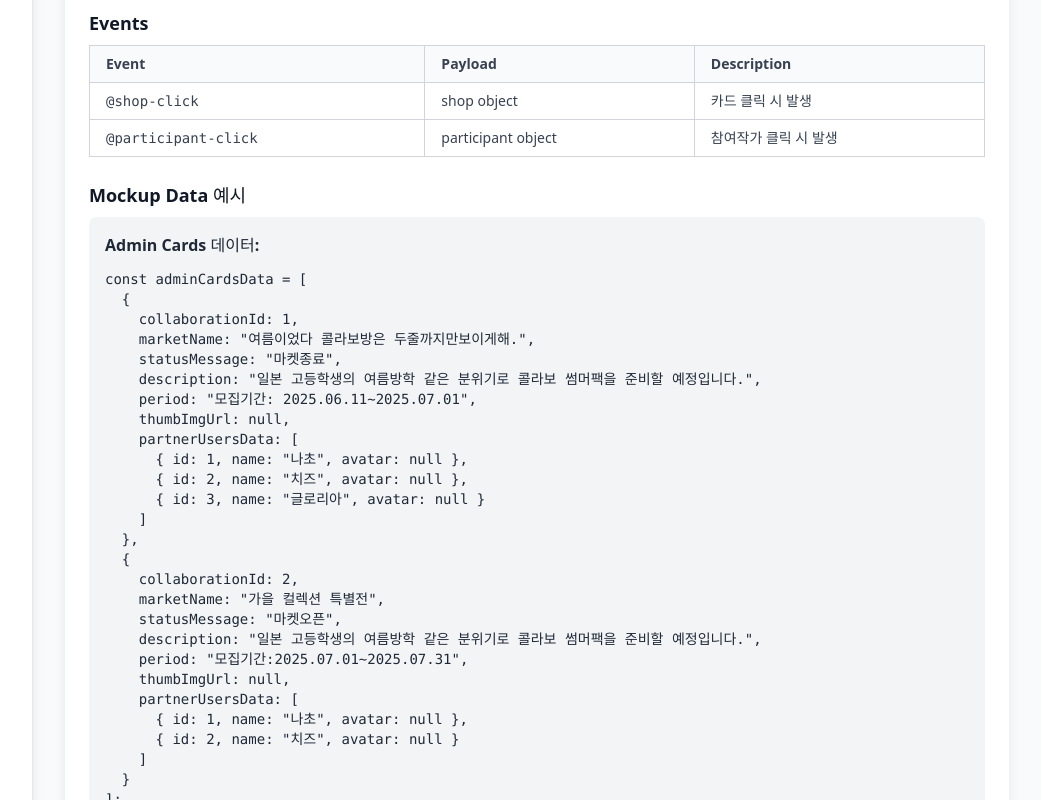
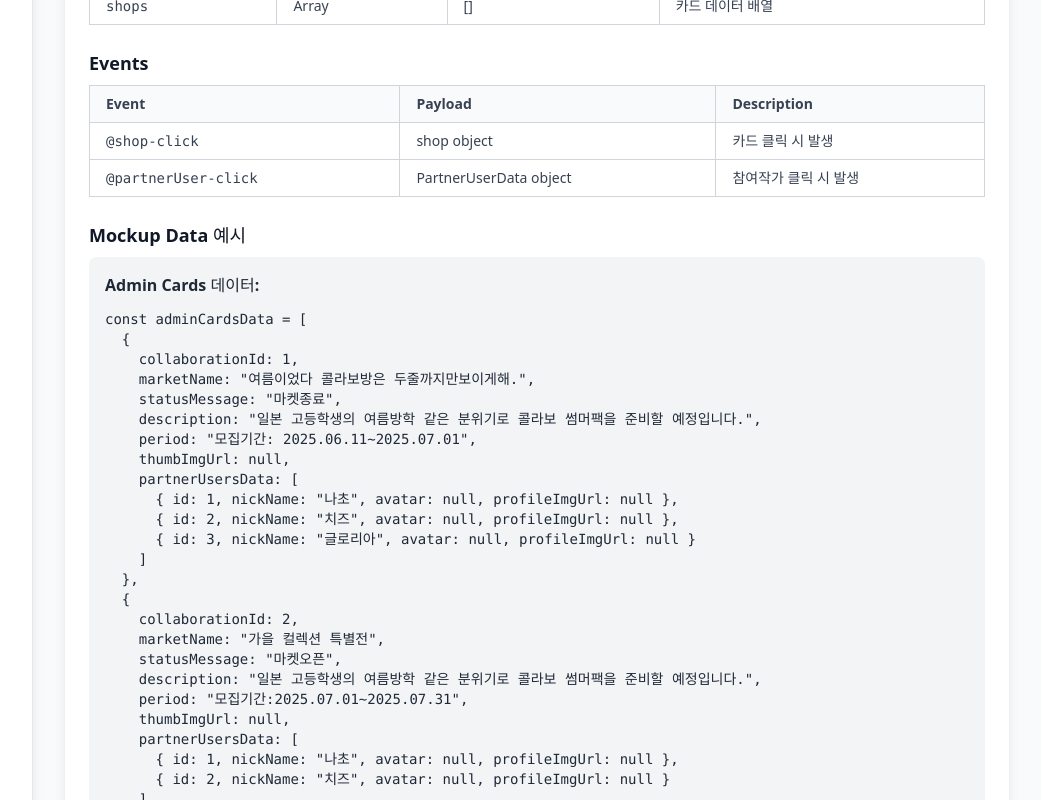
Before and after one commit to Theo1678/moremore-component, a Vue app: page /cards/admin-cards in a window 1280 px wide. Shown: the part 1520-2320 px from the top of the page, without its empty margins (231-1273 px from the left). Built offline with nearby package versions, Linux system fonts and the light colour scheme.

Commit message:
PartnerUserData type 변경 및 mock up readme 적용

```diff
--- a/src/components/Cards/AdminCreateCards.vue
+++ b/src/components/Cards/AdminCreateCards.vue
@@ -1,12 +1,7 @@
 <script setup lang="ts">
 import { ref, computed } from "vue";
 import Swiper from "../header/Swiper.vue";
-import type {
-  Shop,
-  Participant,
-  ScrollDirection,
-  StatusMessage,
-} from "../../types/index";
+import type { Shop, PartnerUserData, StatusMessage } from "../../types/index";
 
 // Props 정의
 const props = withDefaults(
@@ -25,7 +20,7 @@ const props = withDefaults(
 // Emits 정의
 const emit = defineEmits<{
   "shop-click": [shop: Shop];
-  "participant-click": [participant: Participant];
+  "partnerUser-click": [partnerUser: PartnerUserData];
 }>();
 
 // 이미지 에러 상태 관리
@@ -44,8 +39,8 @@ const handleShopClick = (shop) => {
   emit("shop-click", shop);
 };
 
-const handleParticipantClick = (partnerUser) => {
-  emit("participant-click", partnerUser);
+const handlePartnerUserClick = (partnerUser) => {
+  emit("partnerUser-click", partnerUser);
 };
 
 // 배지 점 색상 클래스 반환
@@ -202,7 +197,7 @@ const shouldShowImage = (shop) => {
               <template #default="{ item: partnerUsers }">
                 <div
                   class="w-16 flex flex-col items-center gap-2 cursor-pointer hover:opacity-80 transition-opacity"
-                  @click.stop="handleParticipantClick(partnerUsers)"
+                  @click.stop="handlePartnerUserClick(partnerUsers)"
                 >
                   <!-- 작가 아바타 -->
                   <div
--- a/src/components/Cards/UserCreateCards.vue
+++ b/src/components/Cards/UserCreateCards.vue
@@ -1,6 +1,6 @@
 <script setup lang="ts">
 import { ref, computed } from "vue";
-import type { Shop, Participant, StatusMessage } from "../../types/index";
+import type { Shop, PartnerUserData, StatusMessage } from "../../types/index";
 
 // Props 정의
 const props = withDefaults(
@@ -19,7 +19,7 @@ const props = withDefaults(
 // Emits 정의
 const emit = defineEmits<{
   "shop-click": [shop: Shop];
-  "participant-click": [participant: Participant];
+  "partnerUser-click": [partnerUser: PartnerUserData];
 }>();
 
 // 모달 상태 관리
@@ -42,8 +42,8 @@ const handleShopClick = (shop) => {
   emit("shop-click", shop);
 };
 
-const handleParticipantClick = (partnerUser) => {
-  emit("participant-click", partnerUser);
+const handlePartnerUserClick = (partnerUser) => {
+  emit("partnerUser-click", partnerUser);
 };
 
 const closeModal = () => {
@@ -210,7 +210,7 @@ const gridColsClass = computed(() => {
               v-for="partnerUser in shop.partnerUsersData"
               :key="partnerUser.id"
               class="flex items-center gap-1.5 cursor-pointer hover:opacity-80 transition-opacity border border-gray-200 rounded-full p-1.5"
-              @click.stop="handleParticipantClick(partnerUser)"
+              @click.stop="handlePartnerUserClick(partnerUser)"
             >
               <!-- 작가 아바타 -->
               <div
--- a/src/types/index.ts
+++ b/src/types/index.ts
@@ -9,7 +9,7 @@ export type StatusMessage =
   | "마켓종료";
 
 // 참여작가 타입
-export interface Participant {
+export interface PartnerUserData {
   id: string | number;
   nickName: string;
   profileImgUrl?: string;
@@ -26,7 +26,7 @@ export interface Shop {
   marketName: string;
   thumbImgUrl?: string;
   statusMessage?: StatusMessage;
-  partnerUsersData?: Participant[];
+  partnerUsersData?: PartnerUserData[];
   description?: string;
   period?: string;
   hashtags?: string;
--- a/src/views/cards/CardsSection.vue
+++ b/src/views/cards/CardsSection.vue
@@ -14,12 +14,12 @@ const props = defineProps({
 // 이벤트 핸들러
 const handleShopClick = (shop) => {
   console.log("Shop clicked:", shop);
-  alert(`${shop.title} 클릭됨!`);
+  alert(`${shop.marketName} 클릭됨!`);
 };
 
-const handleParticipantClick = (participant) => {
-  console.log("Participant clicked:", participant);
-  alert(`${participant.name} 작가 클릭됨!`);
+const handlePartnerUserClick = (partnerUser) => {
+  console.log("Partner user clicked:", partnerUser);
+  alert(`${partnerUser.nickName} 작가 클릭됨!`);
 };
 </script>
 
@@ -40,7 +40,7 @@ const handleParticipantClick = (participant) => {
       <AdminCreateCards
         :shops="adminCardsData"
         @shop-click="handleShopClick"
-        @participant-click="handleParticipantClick"
+        @partnerUser-click="handlePartnerUserClick"
       />
     </div>
 
@@ -57,7 +57,7 @@ const handleParticipantClick = (participant) => {
       <UserCreateCards
         :shops="userCardsData"
         @shop-click="handleShopClick"
-        @participant-click="handleParticipantClick"
+        @partnerUser-click="handlePartnerUserClick"
       />
     </div>
 
@@ -89,7 +89,7 @@ const handleParticipantClick = (participant) => {
           &lt;AdminCreateCards<br />
           :shops="adminCardsData"<br />
           @shop-click="handleShopClick"<br />
-          @participant-click="handleParticipantClick"<br />
+          @partnerUser-click="handlePartnerUserClick"<br />
           /&gt;
         </div>
       </div>
@@ -114,7 +114,7 @@ const handleParticipantClick = (participant) => {
           :shops="userCardsData"<br />
           :itemsPerRow="4"<br />
           @shop-click="handleShopClick"<br />
-          @participant-click="handleParticipantClick"<br />
+          @partnerUser-click="handlePartnerUserClick"<br />
           /&gt;
         </div>
       </div>
@@ -194,10 +194,10 @@ const handleParticipantClick = (participant) => {
                   <td
                     class="border border-gray-300 px-4 py-2 font-mono text-sm"
                   >
-                    @participant-click
+                    @partnerUser-click
                   </td>
                   <td class="border border-gray-300 px-4 py-2">
-                    participant object
+                    PartnerUserData object
                   </td>
                   <td class="border border-gray-300 px-4 py-2">
                     참여작가 클릭 시 발생
@@ -227,9 +227,9 @@ const adminCardsData = [
     period: "모집기간: 2025.06.11~2025.07.01",
     thumbImgUrl: null,
     partnerUsersData: [
-      { id: 1, name: "나초", avatar: null },
-      { id: 2, name: "치즈", avatar: null },
-      { id: 3, name: "글로리아", avatar: null }
+      { id: 1, nickName: "나초", avatar: null, profileImgUrl: null },
+      { id: 2, nickName: "치즈", avatar: null, profileImgUrl: null },
+      { id: 3, nickName: "글로리아", avatar: null, profileImgUrl: null }
     ]
   },
   {
@@ -240,8 +240,8 @@ const adminCardsData = [
     period: "모집기간:2025.07.01~2025.07.31",
     thumbImgUrl: null,
     partnerUsersData: [
-      { id: 1, name: "나초", avatar: null },
-      { id: 2, name: "치즈", avatar: null }
+      { id: 1, nickName: "나초", avatar: null, profileImgUrl: null },
+      { id: 2, nickName: "치즈", avatar: null, profileImgUrl: null }
     ]
   }
 ];
@@ -266,8 +266,8 @@ const userCardsData = [
     hashtags: "#가을 #시원함 #가을맘 #스팸프투어 #리얼 #파티콘 #스토리 #부들",
     thumbImgUrl: "https://via.placeholder.com/280x200/f0f8ff/4a90e2?text=6월통판",
     partnerUsersData: [
-      { id: 1, name: "하찌네(방장)", avatar: null },
-      { id: 2, name: "참여자 (5/10)", avatar: null }
+      { id: 1, nickName: "하찌네(방장)", avatar: null, profileImgUrl: null },
+      { id: 2, nickName: "참여자 (5/10)", avatar: null, profileImgUrl: null }
     ]
   },
   {
@@ -279,8 +279,8 @@ const userCardsData = [
     hashtags: "#가을 #시원함 #가을맘 #스팸프투어 #리얼 #파티콘 #스토리 #부들",
     thumbImgUrl: "https://via.placeholder.com/280x200/f0f8ff/4a90e2?text=6월통판",
     partnerUsersData: [
-      { id: 1, name: "하찌네(방장)", avatar: null },
-      { id: 2, name: "참여자 (1/10)", avatar: null }
+      { id: 1, nickName: "하찌네(방장)", avatar: null, profileImgUrl: null },
+      { id: 2, nickName: "참여자 (1/10)", avatar: null, profileImgUrl: null }
     ]
   }
 ];
@@ -291,10 +291,12 @@ const userCardsData = [
         <div class="mt-4 bg-blue-50 rounded-lg p-4 text-left">
           <h4 class="font-bold text-blue-800 mb-2">TypeScript 인터페이스:</h4>
           <pre class="text-sm text-blue-700">
-interface Participant {
+interface PartnerUserData {
   id: string | number;
-  name: string;
+  nickName: string;
+  profileImgUrl?: string;
   avatar?: string;
+  description?: string;
 }
 
 type StatusMessage =
@@ -312,7 +314,7 @@ interface Shop {
   description?: string;
   period?: string;
   hashtags?: string;
-  partnerUsersData?: Participant[];
+  partnerUsersData?: PartnerUserData[];
 }
         </pre
           >
@@ -348,10 +350,10 @@ interface Shop {
               </tr>
               <tr>
                 <td class="border border-gray-300 px-4 py-2 font-mono text-sm">
-                  @participant-click
+                  @partnerUser-click
                 </td>
                 <td class="border border-gray-300 px-4 py-2">
-                  participant object
+                  PartnerUserData object
                 </td>
                 <td class="border border-gray-300 px-4 py-2">
                   참여작가 클릭 시 발생
--- a/src/views/cards/cardsData.js
+++ b/src/views/cards/cardsData.js
@@ -11,58 +11,58 @@ export const adminCardsData = [
     partnerUsersData: [
       {
         id: 1,
-        name: "나초",
-        avatar: null,
+        nickName: "나초",
+        profileImgUrl: null,
       },
       {
         id: 2,
-        name: "치즈",
-        avatar: null,
+        nickName: "치즈",
+        profileImgUrl: null,
       },
       {
         id: 3,
-        name: "글로리아",
-        avatar: null,
+        nickName: "글로리아",
+        profileImgUrl: null,
       },
       {
         id: 4,
-        name: "루비 테스트 테스트",
-        avatar: null,
+        nickName: "루비 테스트 테스트",
+        profileImgUrl: null,
       },
       {
         id: 5,
-        name: "테오",
-        avatar: null,
+        nickName: "테오",
+        profileImgUrl: null,
       },
       {
         id: 6,
-        name: "오웬",
-        avatar: null,
+        nickName: "오웬",
+        profileImgUrl: null,
       },
       {
         id: 7,
-        name: "리아",
-        avatar: null,
+        nickName: "리아",
+        profileImgUrl: null,
       },
       {
         id: 8,
-        name: "해리",
-        avatar: null,
+        nickName: "해리",
+        profileImgUrl: null,
       },
       {
         id: 9,
-        name: "캐빈",
-        avatar: null,
+        nickName: "캐빈",
+        profileImgUrl: null,
       },
       {
         id: 10,
-        name: "제이슨",
-        avatar: null,
+        nickName: "제이슨",
+        profileImgUrl: null,
       },
       {
         id: 11,
-        name: "디오",
-        avatar: null,
+        nickName: "디오",
+        profileImgUrl: null,
       },
     ],
   },
@@ -77,13 +77,13 @@ export const adminCardsData = [
     partnerUsersData: [
       {
         id: 1,
-        name: "나초",
-        avatar: null,
+        nickName: "나초",
+        profileImgUrl: null,
       },
       {
         id: 2,
-        name: "치즈",
-        avatar: null,
+        nickName: "치즈",
+        profileImgUrl: null,
       },
     ],
   },
@@ -97,13 +97,13 @@ export const adminCardsData = [
     partnerUsersData: [
       {
         id: 1,
-        name: "나초",
-        avatar: null,
+        nickName: "나초",
+        profileImgUrl: null,
       },
       {
         id: 2,
-        name: "치즈",
-        avatar: null,
+        nickName: "치즈",
+        profileImgUrl: null,
       },
     ],
   },
@@ -118,13 +118,13 @@ export const adminCardsData = [
     partnerUsersData: [
       {
         id: 1,
-        name: "나초",
-        avatar: null,
+        nickName: "나초",
+        profileImgUrl: null,
       },
       {
         id: 2,
-        name: "치즈",
-        avatar: null,
+        nickName: "치즈",
+        profileImgUrl: null,
       },
     ],
   },
@@ -140,13 +140,13 @@ export const adminCardsData = [
     partnerUsersData: [
       {
         id: 1,
-        name: "나초",
-        avatar: null,
+        nickName: "나초",
+        profileImgUrl: null,
       },
       {
         id: 2,
-        name: "치즈",
-        avatar: null,
+        nickName: "치즈",
+        profileImgUrl: null,
       },
     ],
   },
@@ -165,8 +165,8 @@ export const userCardsData = [
     thumbImgUrl:
       "https://via.placeholder.com/280x200/f0f8ff/4a90e2?text=6월통판",
     partnerUsersData: [
-      { id: 1, name: "하찌네(방장)", avatar: null },
-      { id: 2, name: "참여자 (5/10)", avatar: null },
+      { id: 1, nickName: "하찌네(방장)", profileImgUrl: null },
+      { id: 2, nickName: "참여자 (5/10)", profileImgUrl: null },
     ],
   },
   {
@@ -180,8 +180,8 @@ export const userCardsData = [
     thumbImgUrl:
       "https://via.placeholder.com/280x200/f0f8ff/4a90e2?text=6월통판",
     partnerUsersData: [
-      { id: 1, name: "하찌네(방장)", avatar: null },
-      { id: 2, name: "참여자 (1/10)", avatar: null },
+      { id: 1, nickName: "하찌네(방장)", profileImgUrl: null },
+      { id: 2, nickName: "참여자 (1/10)", profileImgUrl: null },
     ],
   },
   {
@@ -195,8 +195,8 @@ export const userCardsData = [
     thumbImgUrl:
       "https://via.placeholder.com/280x200/f0f8ff/4a90e2?text=6월통판",
     partnerUsersData: [
-      { id: 1, name: "하찌네(방장)", avatar: null },
-      { id: 2, name: "참여자 (9/10)", avatar: null },
+      { id: 1, nickName: "하찌네(방장)", profileImgUrl: null },
+      { id: 2, nickName: "참여자 (9/10)", profileImgUrl: null },
     ],
   },
   {
@@ -210,8 +210,8 @@ export const userCardsData = [
     thumbImgUrl:
       "https://via.placeholder.com/280x200/f0f8ff/4a90e2?text=6월통판",
     partnerUsersData: [
-      { id: 1, name: "하찌네(방장)", avatar: null },
-      { id: 2, name: "참여자 (3/10)", avatar: null },
+      { id: 1, nickName: "하찌네(방장)", profileImgUrl: null },
+      { id: 2, nickName: "참여자 (3/10)", profileImgUrl: null },
     ],
   },
   {
@@ -224,8 +224,8 @@ export const userCardsData = [
     hashtags: "#여름 #시원함 #콜라보 #특가 #이벤트",
     thumbImgUrl: null,
     partnerUsersData: [
-      { id: 1, name: "여름작가", avatar: null },
-      { id: 2, name: "시원한작가", avatar: null },
+      { id: 1, nickName: "여름작가", profileImgUrl: null },
+      { id: 2, nickName: "시원한작가", profileImgUrl: null },
     ],
   },
   {
@@ -238,8 +238,8 @@ export const userCardsData = [
     hashtags: "#추석 #한정 #이벤트 #특별",
     thumbImgUrl: null,
     partnerUsersData: [
-      { id: 1, name: "추석작가", avatar: null },
-      { id: 2, name: "이벤트작가", avatar: null },
+      { id: 1, nickName: "추석작가", profileImgUrl: null },
+      { id: 2, nickName: "이벤트작가", profileImgUrl: null },
     ],
   },
   {
@@ -252,8 +252,8 @@ export const userCardsData = [
     hashtags: "#겨울 #따뜻함 #컬렉션 #준비",
     thumbImgUrl: null,
     partnerUsersData: [
-      { id: 1, name: "겨울작가", avatar: null },
-      { id: 2, name: "따뜻한작가", avatar: null },
+      { id: 1, nickName: "겨울작가", profileImgUrl: null },
+      { id: 2, nickName: "따뜻한작가", profileImgUrl: null },
     ],
   },
   {
@@ -265,8 +265,8 @@ export const userCardsData = [
     hashtags: "#봄 #신상품 #새로움 #기대",
     thumbImgUrl: null,
     partnerUsersData: [
-      { id: 1, name: "봄작가", avatar: null },
-      { id: 2, name: "신상작가", avatar: null },
+      { id: 1, nickName: "봄작가", profileImgUrl: null },
+      { id: 2, nickName: "신상작가", profileImgUrl: null },
     ],
   },
 ];
--- /dev/null
+++ b/src/views/cards/cardsData.ts
@@ -0,0 +1,113 @@
+  partnerUsersData: [
+    {
+      id: 1,
+      nickName: "나초",
+      avatar: null,
+      profileImgUrl: null,
+    },
+    {
+      id: 2,
+      nickName: "치즈",
+      avatar: null,
+      profileImgUrl: null,
+    },
+    {
+      id: 3,
+      nickName: "글로리아",
+      avatar: null,
+      profileImgUrl: null,
+    },
+    {
+      id: 4,
+      nickName: "루비 테스트 테스트",
+      avatar: null,
+      profileImgUrl: null,
+    },
+    {
+      id: 5,
+      nickName: "테오",
+      avatar: null,
+      profileImgUrl: null,
+    },
+    {
+      id: 6,
+      nickName: "오웬",
+      avatar: null,
+      profileImgUrl: null,
+    },
+    {
+      id: 7,
+      nickName: "리아",
+      avatar: null,
+      profileImgUrl: null,
+    },
+    {
+      id: 8,
+      nickName: "해리",
+      avatar: null,
+      profileImgUrl: null,
+    },
+    {
+      id: 9,
+      nickName: "캐빈",
+      avatar: null,
+      profileImgUrl: null,
+    },
+    {
+      id: 10,
+      nickName: "제이슨",
+      avatar: null,
+      profileImgUrl: null,
+    },
+    {
+      id: 11,
+      nickName: "디오",
+      avatar: null,
+      profileImgUrl: null,
+    },
+  ],
+},
+{
+  collaborationId: 2,
+  marketName: "가을 컬렉션 특별전",
+  statusMessage: "마켓오픈",
+  description:
+    "일본 고등학생의 여름방학 같은 분위기로 콜라보 썸머팩을 준비할 예정입니다 그렇습니다.",
+  period: "모집기간:2025.07.01~2025.07.31",
+  thumbImgUrl: null,
+  partnerUsersData: [
+    {
+      id: 1,
+      nickName: "나초",
+      avatar: null,
+      profileImgUrl: null,
+    },
+    {
+      id: 2,
+      nickName: "치즈",
+      avatar: null,
+      profileImgUrl: null,
+    },
+  ],
+},
+// ... 나머지 adminCardsData 항목들도 동일하게 수정 ...
+
+// UserCreateCards용 데이터
+export const userCardsData = [
+  {
+    collaborationId: 1,
+    marketName: "서랍배 v.20 스팸프투어 하심 분",
+    description:
+      "귀여운 그림체에 정말 작업 하시는 분, 다구 스티커, 파티콘이나 대표 가능, 부드러운 색감 쓰시는 분 구해요",
+    statusMessage: "모집중",
+    period: "모집기간: 2025.06.11~2025.07.01",
+    hashtags: "#가을 #시원함 #가을맘 #스팸프투어 #리얼 #파티콘 #스토리 #부들",
+    thumbImgUrl:
+      "https://via.placeholder.com/280x200/f0f8ff/4a90e2?text=6월통판",
+    partnerUsersData: [
+      { id: 1, nickName: "하찌네(방장)", avatar: null, profileImgUrl: null },
+      { id: 2, nickName: "참여자 (5/10)", avatar: null, profileImgUrl: null },
+    ],
+  },
+  // ... 나머지 userCardsData 항목들도 동일하게 수정 ...
+]
```
Also changed, not shown: lib/moremore-component.umd.cjs (+1 -1 lines), lib/moremore-component.css, lib/moremore-component.js.
